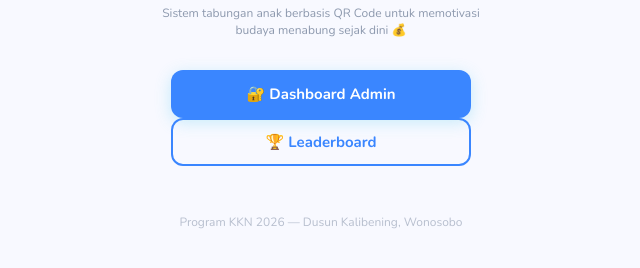
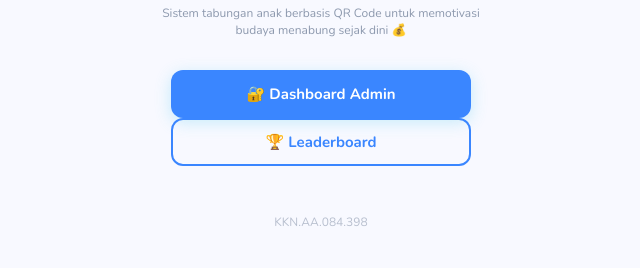
Before and after one commit to Rex4Red/CELDIG_Kalibening, a website: page index.html in a window 1280 px wide. Shown: the part 386-654 px from the top of the page, without its empty margins (319-959 px from the left). Drawn offline with nearby package versions, Linux system fonts and the light colour scheme.

Commit message:
fix: update footer text to KKN.AA.084.398

```diff
--- a/index.html
+++ b/index.html
@@ -27,7 +27,7 @@
 
     <!-- Footer -->
     <p class="caption text-secondary" style="margin-top:48px; opacity:0.6;">
-      Program KKN 2026 — Dusun Kalibening, Wonosobo
+      KKN.AA.084.398
     </p>
   </div>
 </body>
```
